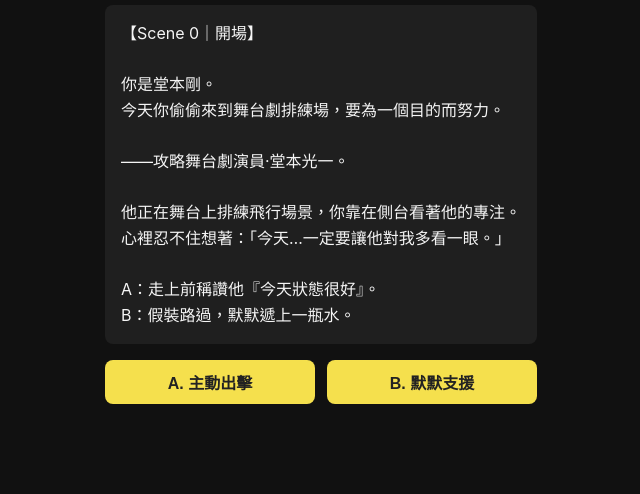
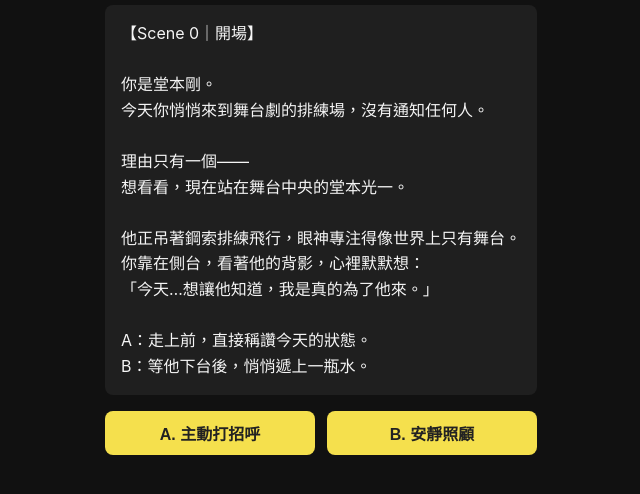
Before and after one commit to Yumasumi/TKgame, a plain HTML site: page index.html in a window 1280 px wide. Shown: the part 66-560 px from the top of the page, without its empty margins (319-959 px from the left). Drawn offline with Linux system fonts and the light colour scheme.

Commit message:
Update index.html

```diff
--- a/index.html
+++ b/index.html
@@ -81,161 +81,167 @@
         text:
           "【Scene 0｜開場】\n\n" +
           "你是堂本剛。\n" +
-          "今天你偷偷來到舞台劇排練場，要為一個目的而努力。\n\n" +
-          "——攻略舞台劇演員·堂本光一。\n\n" +
-          "他正在舞台上排練飛行場景，你靠在側台看著他的專注。\n" +
-          "心裡忍不住想著：「今天…一定要讓他對我多看一眼。」\n\n" +
-          "A：走上前稱讚他『今天狀態很好』。\n" +
-          "B：假裝路過，默默遞上一瓶水。",
+          "今天你悄悄來到舞台劇的排練場，沒有通知任何人。\n\n" +
+          "理由只有一個——\n" +
+          "想看看，現在站在舞台中央的堂本光一。\n\n" +
+          "他正吊著鋼索排練飛行，眼神專注得像世界上只有舞台。\n" +
+          "你靠在側台，看著他的背影，心裡默默想：\n" +
+          "「今天…想讓他知道，我是真的為了他來。」\n\n" +
+          "A：走上前，直接稱讚今天的狀態。\n" +
+          "B：等他下台後，悄悄遞上一瓶水。",
         nextA: 1,
         nextB: 2,
         ending: false,
-        labelA: "A. 主動出擊",
-        labelB: "B. 默默支援"
+        labelA: "A. 主動打招呼",
+        labelB: "B. 安靜照顧"
       },
 
       // A 路線起點：正面直球
       1: {
         text:
           "【Scene 1｜側台聊天】\n\n" +
-          "你走近舞台邊。\n" +
-          "光一剛落地，還在調整呼吸。\n" +
-          "你看著他說：「今天狀態超好，飛得很穩。」\n\n" +
-          "他愣了一下，嘴角微微上揚：「你特地來看？」\n\n" +
-          "A：『當然，誰叫我是你的頭號觀眾。』\n" +
-          "B：『我剛好有空，就順便…』",
+          "光一下台就看到你。\n" +
+          "你開口說：「今天飛得很穩，感覺比上次更放得開。」\n\n" +
+          "他愣了一下，隨即笑出來：「你居然看得這麼仔細。」\n" +
+          "「今天特地來？」\n\n" +
+          "A：『嗯，想看你。』\n" +
+          "B：『剛好有空，就順路過來。』",
         nextA: 3,
         nextB: 4,
         ending: false,
-        labelA: "A. 承認自己是頭號粉",
-        labelB: "B. 裝作路過而已"
+        labelA: "A. 坦白是為他來",
+        labelB: "B. 先裝得隨意一點"
       },
 
       // B 路線起點：安靜溫柔
       2: {
         text:
           "【Scene 2｜後台遞水】\n\n" +
-          "你沒說什麼，只是在他走回後台時，輕輕把水遞到他手邊。\n" +
-          "光一接過水，看了你一眼：「……今天也來偷看排練？」\n\n" +
-          "A：『嗯。我想確認你有好好吃飯喝水。』\n" +
-          "B：『別管我，我只是路過的裝置藝術。』",
+          "光一下台，你把準備好的水遞到他手邊。\n" +
+          "「小心，剛才飛得蠻激烈的。」你說。\n\n" +
+          "光一接過水，視線在你臉上停了兩秒。\n" +
+          "「……今天也來看排練？」\n\n" +
+          "A：『嗯，想確認你有好好吃飯喝水。』\n" +
+          "B：『路過而已，看一下就走。』",
         nextA: 5,
         nextB: 6,
         ending: false,
-        labelA: "A. 溫柔管他生活",
-        labelB: "B. 自嘲轉移視線"
+        labelA: "A. 老媽子式關心",
+        labelB: "B. 假裝不在意"
       },
 
       // A1 → 再加一層直球
       3: {
         text:
           "【Scene 3｜休息室門口】\n\n" +
-          "你跟著光一走到休息室門口。\n" +
-          "他一邊擦汗，一邊說：「頭號觀眾這麼有空？沒去錄音嗎？」\n\n" +
-          "A：『錄音可以改時間，你的舞台不行。』\n" +
-          "B：『我只是想確認…你沒弄傷自己。』",
+          "你跟著他一路走到休息室門口。\n" +
+          "光一擦著汗，邊笑邊說：「明明是你工作比較忙，結果是你跑來看我。」\n\n" +
+          "A：『錄音可以改時間，你的舞台只有今天這一場。』\n" +
+          "B：『我只是想確認……你有沒有哪裡不舒服。』",
         nextA: 7,
         nextB: 8,
         ending: false,
-        labelA: "A. 把他排第一順位",
-        labelB: "B. 以擔心為名接近"
+        labelA: "A. 把他排在很前面",
+        labelB: "B. 用擔心當理由"
       },
 
       // A 選但又裝作沒事
       4: {
         text:
           "【Scene 4｜走廊擦肩】\n\n" +
-          "你嘴硬說『順便』，光一只是一邊走一邊笑。\n" +
-          "『那我運氣不錯。』\n" +
-          "他停下腳步看向你。你思考了下，開口說：\n\n" +
-          "A：『…要不要一起吃晚飯？』\n" +
-          "B：『要不要我陪你再看一次走位？』",
+          "你嘴上說「順路」，語氣卻不太像在說真話。\n" +
+          "光一看了你一眼，沒有拆穿，只是笑著說：「那我今天運氣不錯。」\n" +
+          "走到轉角，他停下腳步回頭看你。\n\n" +
+          "A：『既然都遇到了，晚餐一起吃？』\n" +
+          "B：『要不要我多陪你看一次走位？』",
         nextA: 9,
         nextB: 8,
         ending: false,
-        labelA: "A. 主動邀他吃飯",
-        labelB: "B. 假裝工作話題"
+        labelA: "A. 直接約吃飯",
+        labelB: "B. 以工作之名多待一會"
       },
 
       // B 路線：溫柔照顧
       5: {
         text:
           "【Scene 5｜休息室沙發】\n\n" +
-          "你說想確認他有好好照顧自己。\n" +
-          "光一盯著你看了幾秒，視線像是在說：\n" +
-          "『你才是最容易忘記照顧自己的人吧。』\n\n" +
-          "A：『如果你倒下，我會比你還難過。』\n" +
-          "B：『那我們兩個互相監督。』",
+          "你說：「想確認你有沒有好好照顧自己。」\n" +
+          "光一愣了一下，慢慢坐到沙發上，視線落在你手上的水瓶。\n\n" +
+          "「你比較讓人擔心吧。」他小聲嘀咕了一句。\n\n" +
+          "A：『至少讓我確定，你是好好的。』\n" +
+          "B：『那我們互相看著彼此，誰亂來就被念。』",
         nextA: 7,
         nextB: 9,
         ending: false,
-        labelA: "A. 暗示他對你很重要",
-        labelB: "B. 提出雙向約定"
+        labelA: "A. 把重點放在他身上",
+        labelB: "B. 提出『互相照顧』"
       },
 
       // B 路線：自嘲閃躲
       6: {
         text:
-          "【Scene 6｜舞台後方暗處】\n\n" +
-          "你說自己只是裝置藝術，光一失笑：「這麼吵的裝置藝術？」\n" +
-          "他走到舞台後方，只有你們兩個的腳步聲。\n\n" +
-          "A：『那我改當你的專屬護身符好了。』\n" +
-          "B：『那我回去當裝置，不打擾你。』",
+          "【Scene 6｜舞台後方】\n\n" +
+          "你笑著說：「我只是路過，別在意。」\n" +
+          "光一停下腳步，回頭看你。\n" +
+          "「你很少會路過這種地方。」\n\n" +
+          "後台一時安靜下來，只剩機器的運轉聲。\n\n" +
+          "A：『那就當我是在旁邊守著你。』\n" +
+          "B：『那我還是先走，不打擾你排練。』",
         nextA: 8,
         nextB: 12,
         ending: false,
-        labelA: "A. 半開玩笑半認真",
-        labelB: "B. 真的撤退（危險）"
+        labelA: "A. 說出真正的目的",
+        labelB: "B. 真的準備退場"
       },
 
       // 通往告白點的線：情緒變安靜
       7: {
         text:
           "【Scene 7｜舞台邊緣】\n\n" +
-          "舞台燈光只剩下一道側光。\n" +
-          "光一坐在台階上，你站在他旁邊。\n" +
-          "他低頭看著自己的手套，突然開口：\n" +
-          "『剛，你這樣跑來跑去，不會累嗎？』\n\n" +
-          "A：『只要能待在你身邊，就不會累。』\n" +
-          "B：『很累啊。』",
+          "舞台只剩下一道側光，其他燈都關了。\n" +
+          "光一坐在台階邊，你站在他旁邊，看著台上的黑暗慢慢安靜下來。\n\n" +
+          "他忽然開口：「剛，你這樣一直跑來跑去，不會累嗎？」\n\n" +
+          "A：『只要能待在你身邊，就還撐得住。』\n" +
+          "B：『會累啊，但看到你在這裡，就覺得值得。』",
         nextA: 100,
         nextB: 100,
         ending: false,
-        labelA: "A. 直球",
-        labelB: "B. 有點累"
+        labelA: "A. 很直白地說出來",
+        labelB: "B. 說得溫柔一點"
       },
 
       // 比較含蓄、慢熱的線
       8: {
         text:
           "【Scene 8｜走位途中】\n\n" +
-          "你們邊走位邊聊天。\n" +
-          "光一偶爾瞥你一眼，像是在確認你是不是真的會一直待在那裡。\n\n" +
-          "『剛，』他突然喊你名字。\n" +
-          "『如果有一天我沒辦法再站在這裡，你會怎樣？』\n\n" +
-          "A：『那我就把整個舞台搬到你面前。』\n" +
-          "B：『那我就…跟你一起離開這裡。』",
+          "你們一邊走位，一邊隨口聊著工作和瑣事。\n" +
+          "光一不時回頭確認你有沒有跟上，像早就習慣你在旁邊一樣。\n\n" +
+          "休息的空檔，他突然叫你的名字。\n" +
+          "「剛，如果有一天我沒辦法再站在這裡，你會怎麼辦？」\n\n" +
+          "A：『那我就想辦法，把你想要的舞台搬到你面前。』\n" +
+          "B：『那我就跟你一起去別的地方，慢慢找也可以。』",
         nextA: 100,
         nextB: 101,
         ending: false,
-        labelA: "A. 把舞台搬給他",
-        labelB: "B. 願意一起放下"
+        labelA: "A. 讓他不必離開舞台",
+        labelB: "B. 只在乎跟他在一起"
       },
 
       // 比較日常氛圍線：吃飯 or 約定
       9: {
         text:
           "【Scene 9｜深夜店門口】\n\n" +
-          "排練結束後，你們在劇場附近的小店吃了簡單的一餐。\n" +
-          "光一站在店門口，看著夜色裡的路燈。\n\n" +
-          "『剛，你每次都突然出現，然後又突然消失。』\n" +
-          "『這次…可以拜託你不要那麼快消失嗎？』\n\n" +
-          "A：『那你允許的話，我就一直留下來。』\n" +
-          "B：『那你先答應，下次輪到你來找我。』",
+          "排練結束後，你們在劇場附近的小店吃了晚餐。\n" +
+          "走出店門，夜裡的風很安靜，街上只剩零星路人。\n\n" +
+          "光一看著路燈下自己的影子，突然開口：\n" +
+          "「你每次都是突然出現，又突然不見。」\n" +
+          "「這次…可以不要那麼快消失嗎？」\n\n" +
+          "A：『只要你不趕我走，我就留著。』\n" +
+          "B：『那你也答應我，下次換你來找我。』",
         nextA: 100,
         nextB: 102,
         ending: false,
-        labelA: "A. 決定留下",
+        labelA: "A. 表示想一直待在他身邊",
         labelB: "B. 變成雙向的約定"
       },
 
@@ -243,15 +249,16 @@
       12: {
         text:
           "【Scene 12｜錯過的夜晚】\n\n" +
-          "你說『那我回去當裝置』，輕輕笑著退了一步。\n" +
-          "光一伸出的手在半空中停了一秒，最後什麼也沒說。\n\n" +
-          "那一晚的排練照常結束，舞台依舊燈火通明，\n" +
-          "只有你們之間的距離，多了一層看不見的薄霧。\n\n" +
+          "你笑著說：「那我先走了，你忙你的。」\n" +
+          "話說得很輕鬆，腳步卻不自覺放慢。\n" +
+          "光一看著你的背影，最後只是說了一句「路上小心」。\n\n" +
+          "排練照常繼續，舞台一切如常，\n" +
+          "只是你們之間多了一條誰也沒跨過去的線。\n\n" +
           "🖤【Bad Ending｜保持原樣的兩人】🖤\n\n" +
-          "你們沒有吵架，也沒有告白，\n" +
-          "只是默默維持著『好搭檔』的距離。\n\n" +
+          "沒有告白，也沒有爭吵，\n" +
+          "你們繼續是最熟悉的搭檔，卻停在那裡不再往前。\n\n" +
           "A：重新開始攻略\n" +
-          "B：先冷靜一下（離開頁面）",
+          "B：先休息一下（關掉頁面）",
         ending: true,
         labelA: "重新開始",
         labelB: "離開遊戲"
@@ -261,17 +268,16 @@
       100: {
         text:
           "💛【Good Ending｜舞台與你都在】💛\n\n" +
-          "光一聽完你的回答，沉默了很久。\n" +
-          "久到你開始懷疑是不是說得太過了。\n\n" +
-          "直到他突然轉過身，\n" +
-          "額頭輕輕抵在你的肩上。\n\n" +
-          "『……那我就當作，這是告白。』\n" +
-          "『剛，你不要再只說一半了。』\n\n" +
-          "你笑了出來，小心翼翼地抱住他。\n" +
-          "舞台的燈光關掉，只剩下緊貼著的心跳聲。\n\n" +
-          "——攻略成功。\n\n" +
-          "A：再玩一次（換一條路線）\n" +
-          "B：抱著滿心幸福關閉遊戲",
+          "你的答案說出口後，空氣安靜了好一會。\n" +
+          "你開始懷疑自己是不是講得太直接，正在猶豫要不要開個玩笑帶過。\n\n" +
+          "下一秒，光一往前一步，額頭輕輕靠在你的肩上。\n\n" +
+          "「……那我就當作，這是正式的。」\n" +
+          "「剛，以後不要再只說一半。」\n\n" +
+          "你忍不住笑出來，慢慢回抱住他。\n" +
+          "舞台的燈早就關了，只剩下你們兩個的呼吸聲。\n\n" +
+          "——這一次，你沒有再退回搭檔的位置。\n\n" +
+          "A：再玩一次，走別的路線\n" +
+          "B：先把這個結局藏在心裡",
         ending: true,
         labelA: "重新開始",
         labelB: "離開遊戲"
@@ -281,15 +287,16 @@
       101: {
         text:
           "🤍【Normal Ending｜還差一步】🤍\n\n" +
-          "你說『那我就跟你一起離開這裡』。\n" +
-          "光一愣住，笑了一聲：「你這樣講，很犯規。」\n\n" +
-          "那晚你們什麼也沒有多說，\n" +
-          "只是並肩坐在空舞台上，聊著以前和未來。\n\n" +
-          "沒有明說的告白，沒有正式的回答，\n" +
-          "但你知道，你們之間已經不再只是搭檔。\n\n" +
-          "——攻略到 80%，剩下的留給未來的你們。\n\n" +
-          "A：重新挑戰，想拿 100 分\n" +
-          "B：帶著這個結局暫時離開",
+          "你說：「那我就跟你一起離開，去哪裡都可以。」\n" +
+          "光一愣了一下，低頭笑了。\n" +
+          "「你講這種話的時候，要不要先提醒我一下？」\n\n" +
+          "那一晚你們沒有再多說什麼。\n" +
+          "就只是並肩坐在空舞台上，聊著以前的事和還沒實現的夢。\n\n" +
+          "沒有明明白白的告白，也沒有明明白白的回答，\n" +
+          "但你知道，你們之間已經不再只是工作搭檔。\n\n" +
+          "——攻略到大概八成，剩下的交給往後的日子。\n\n" +
+          "A：再挑戰一次，想拿 100 分\n" +
+          "B：先帶著這個結局休息",
         ending: true,
         labelA: "重新開始",
         labelB: "離開遊戲"
@@ -298,18 +305,17 @@
       // 約定系 Happy Normal Ending
       102: {
         text:
-          "✨【Joke / Happy Ending｜互相追逐】✨\n\n" +
-          "你說：『那你先答應，下次輪到你來找我。』\n" +
-          "光一挑眉：「這是在下戰帖？」\n\n" +
-          "之後的日子，\n" +
-          "有時是你突然出現在劇場後台，\n" +
-          "有時則是他突然出現在錄音室門口。\n\n" +
-          "『今天輪到我了。』\n" +
-          "『那下次就換我。』\n\n" +
-          "你們像是在互相攻略，又像是在被對方攻略。\n" +
-          "——沒有明確標籤，但怎麼看都很可疑的關係。\n\n" +
-          "A：再來一輪，看看其他結局\n" +
-          "B：把這個結局收藏好",
+          "✨【Happy Ending｜互相追逐】✨\n\n" +
+          "你說：「那你先答應，下次換你來找我。」\n" +
+          "光一看著你，眼神像是在笑：「好，那就說好了。」\n\n" +
+          "之後的日子裡，\n" +
+          "有時是你突然出現在後台門口，\n" +
+          "有時則是他推開錄音室的門說：「今天輪到我。」\n\n" +
+          "你們像是在互相約好，又像是在默默確認對方的存在。\n" +
+          "誰也沒急著給這段關係下一個名字。\n\n" +
+          "——但只要對方出現，那一天就會變得特別。\n\n" +
+          "A：再玩一次，看看其他結局\n" +
+          "B：把這個約定收藏起來",
         ending: true,
         labelA: "重新開始",
         labelB: "離開遊戲"
@@ -357,7 +363,7 @@
         // 結局：B = 離開
         const sure = confirm("要關閉這個頁面嗎？\n（按取消回到開頭）");
         if (sure) {
-          window.close(); // 瀏覽器通常不一定會理，但在桌面瀏覽器可能有效
+          window.close(); // 大多數瀏覽器會忽略，但沒關係
         } else {
           restartGame();
         }
```
